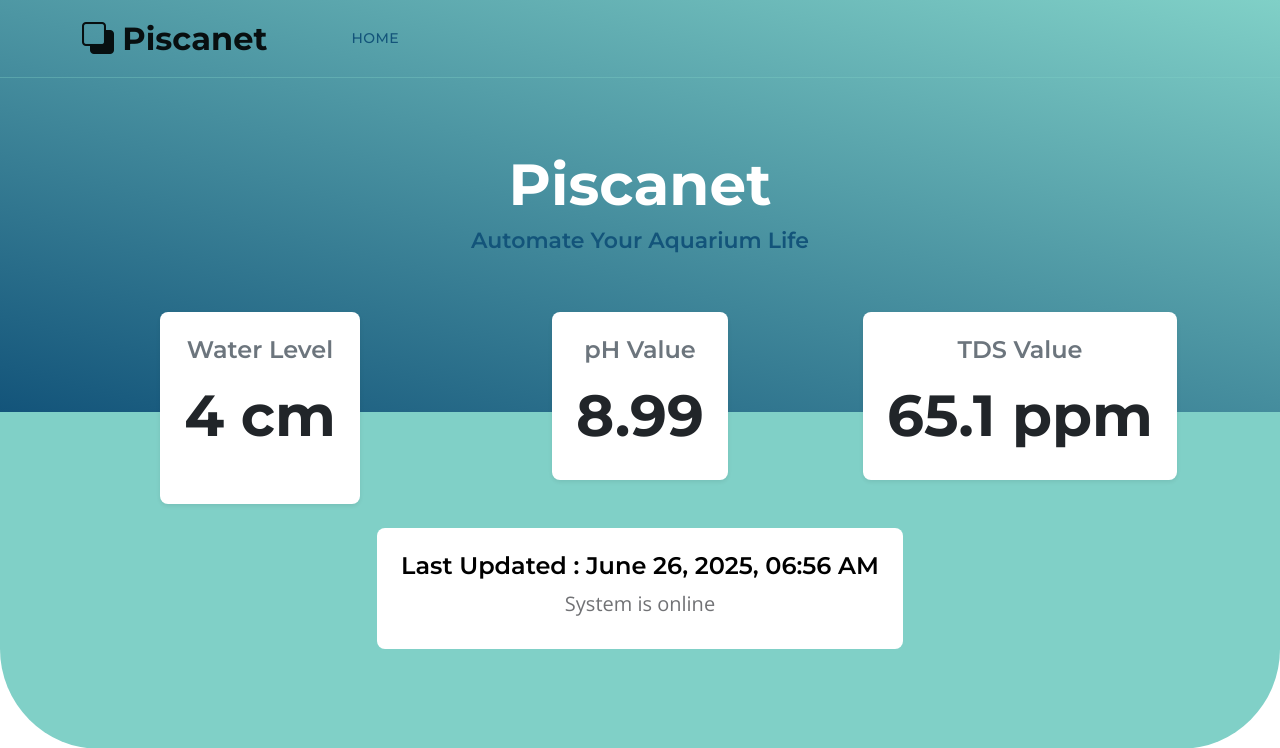
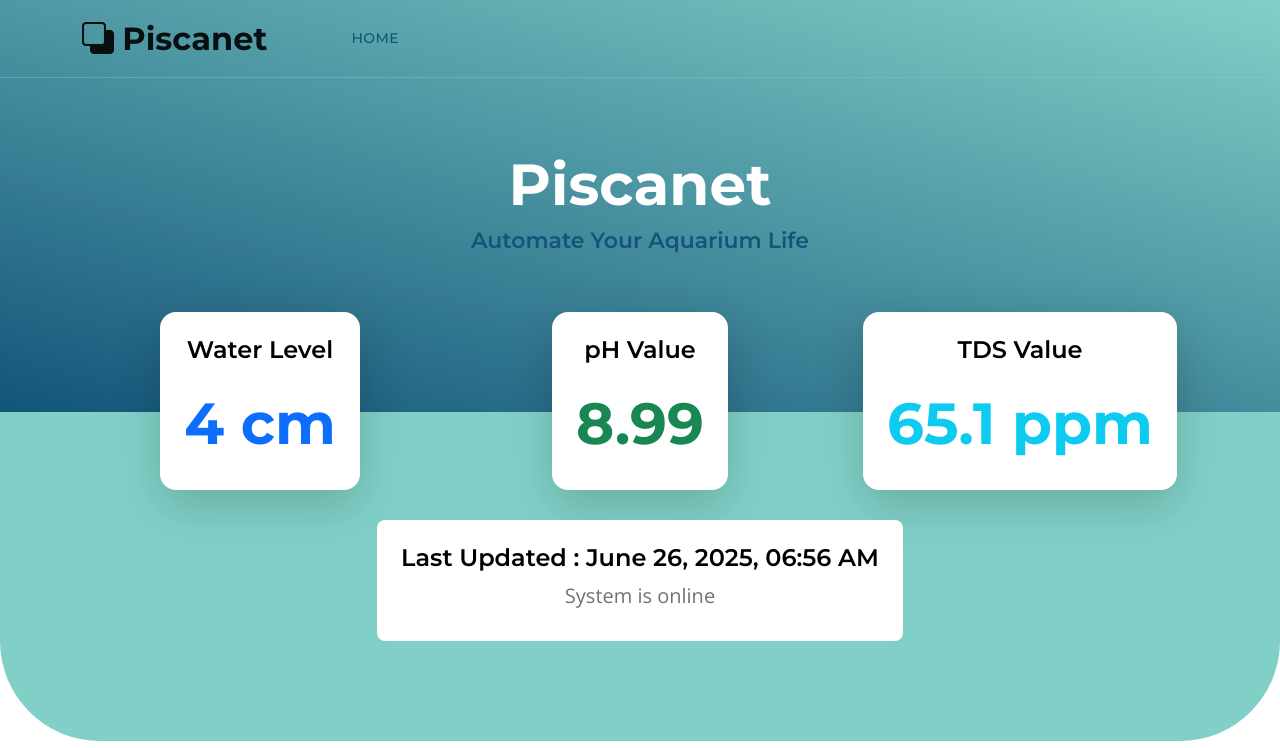
Before and after one commit to Tshlia/Capstone, a Django app: page / in a window 1280 px wide. Shown: the top 748 px of the page. Run offline with Django 5.2, Linux system fonts and the light colour scheme; data comes from the database, SQL or seed files in the repository; both versions use the stored data as it was after the commit; some libraries are stand-ins or nearby versions.

Commit message:
update fix

```diff
--- a/aquarium_monitoring/am_app/templates/am_app/index.html
+++ b/aquarium_monitoring/am_app/templates/am_app/index.html
@@ -91,31 +91,31 @@ https://templatemo.com/tm-590-topic-listing
           <!-- Baris 1: Tiga Card -->
           <div class="row justify-content-center text-center mb-4">
             <div class="col-lg-4 col-md-6 col-12">
-              <div class="custom-block bg-white shadow-sm rounded-3 p-4 h-100">
-                <h5 class="mb-3 text-secondary">Water Level</h5>
+              <div class="custom-block bg-white shadow-lg rounded-4 p-4 value-card">
+                <h5 class="card-title mb-4">Water Level</h5>
                 <div class="card-body">
-                  <h1 class="card-title" id="water-level">
-                    {{ data.distance|default:"-" }} <small class="fs-5 text-muted">cm</small>
+                  <h1 class="value-display fw-bold text-primary"" id="water-level">
+                    {{ data.distance|default:"-" }} <span class="fs-4 text-muted">cm</span>
                   </h1>
                 </div>
               </div>
             </div>
-            <div class="col-lg-4 col-md-6 col-12 mb-4">
-              <div class="custom-block bg-white shadow-sm rounded-3 p-4 h-100">
-                <h5 class="mb-3 text-secondary">pH Value</h5>
+            <div class="col-lg-4 col-md-6 col-12">
+              <div class="custom-block bg-white shadow-lg rounded-4 p-4 value-card">
+                <h5 class="card-title mb-4">pH Value</h5>
                 <div class="card-body">
-                  <h1 class="card-title" id="ph-value">
+                  <h1 class="value-display fw-bold text-success" id="ph-value">
                     {{ data.ph_value|default:"-" }}
                   </h1>
                 </div>
               </div>
             </div>
-            <div class="col-lg-4 col-md-6 col-12 mb-4">
-              <div class="custom-block bg-white shadow-sm rounded-3 p-4 h-100">
-                <h5 class="mb-3 text-secondary">TDS Value</h5>
+            <div class="col-lg-4 col-md-6 col-12">
+              <div class="custom-block bg-white shadow-lg rounded-4 p-4 value-card">
+                <h5 class="card-title mb-4">TDS Value</h5>
                 <div class="card-body">
-                  <h1 class="card-title" id="tds-value">
-                    {{ data.tds_value|default:"-" }} <small class="fs-5 text-muted">ppm</small>
+                  <h1 class="value-display fw-bold text-info" id="tds-value">
+                    {{ data.tds_value|default:"-" }} <span class="fs-4 text-muted">ppm</span>
                   </h1>
                 </div>
               </div>
@@ -166,7 +166,7 @@ https://templatemo.com/tm-590-topic-listing
           });
       }
 
-      setInterval(updateData, 1000); // auto reload every 5 seconds
+      setInterval(updateData, 2000); // auto reload every 5 seconds
       updateData(); // initial load
     </script>
   </body>
--- a/aquarium_monitoring/aquarium_monitoring/settings.py
+++ b/aquarium_monitoring/aquarium_monitoring/settings.py
@@ -27,7 +27,7 @@ SECRET_KEY = 'django-insecure-nd(bf34dd#umw2nfgimir%cs$=07)ukx2+*aneq92c6kf5dqtu
 # SECURITY WARNING: don't run with debug turned on in production!
 DEBUG = True
 
-ALLOWED_HOSTS = []
+ALLOWED_HOSTS = ['piscanet.pythonanywhere.com']
 
 
 # Application definition
```
Also changed, not shown: aquarium_monitoring/requirements.txt (+6 -3 lines), aquarium_monitoring/am_app/static/images/1.png (deleted), aquarium_monitoring/am_app/static/images/2.png (deleted), aquarium_monitoring/am_app/static/images/3.png (deleted), aquarium_monitoring/db.sqlite3.
